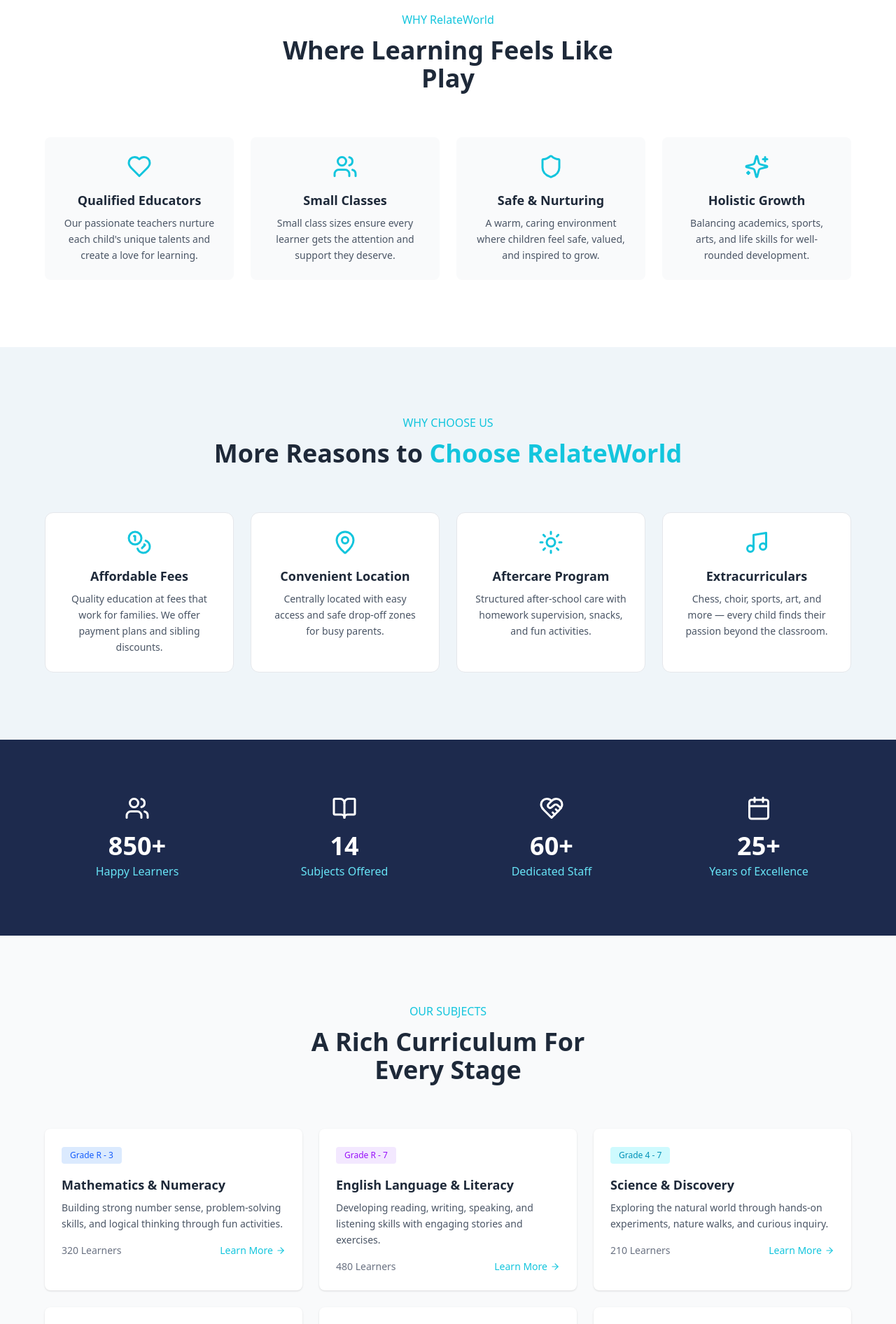
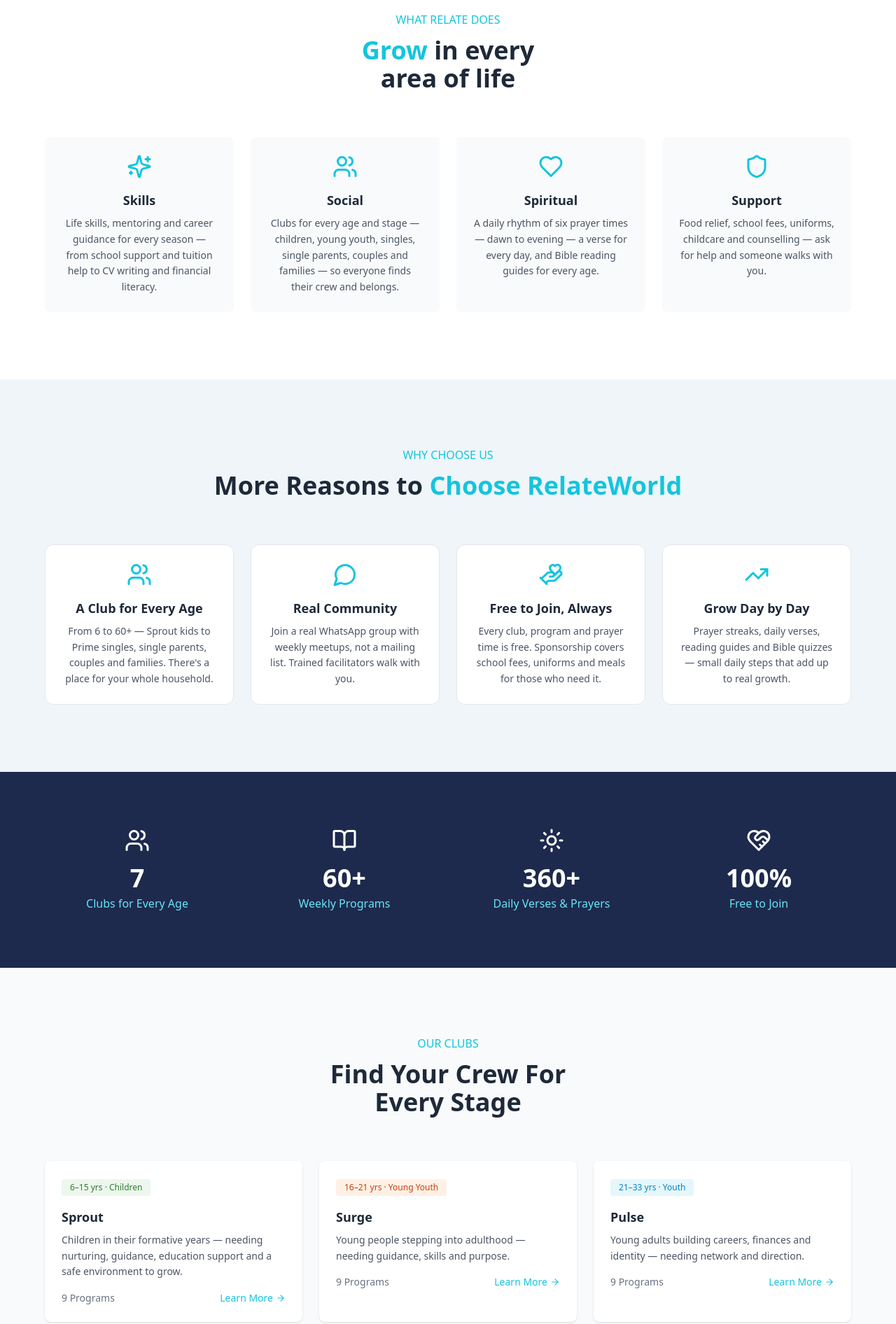
Before and after one commit to Kummirai/learnmore, a Next.js app: page / in a window 1280 px wide. Shown: the part 880-2772 px from the top of the page at 70% size. Built offline with nearby package versions, Linux system fonts and the light colour scheme.

Commit message:
feat: update Courses, Hero, Learn, Stats, and WhyChooseUs components with new content and styling for enhanced user engagement

```diff
--- a/components/Courses.tsx
+++ b/components/Courses.tsx
@@ -4,45 +4,59 @@
 export default function Courses() {
     const courses = [
         {
-            title: "Mathematics & Numeracy",
-            description: "Building strong number sense, problem-solving skills, and logical thinking through fun activities.",
-            duration: "Grade R - 3",
-            students: 320,
-            color: "bg-blue-100 text-blue-600"
+            title: "Sprout",
+            description: "Children in their formative years — needing nurturing, guidance, education support and a safe environment to grow.",
+            duration: "6–15 yrs · Children",
+            students: 9,
+            color: "bg-[#4CAF50]/10 text-[#2E7D32]"
         },
         {
-            title: "English Language & Literacy",
-            description: "Developing reading, writing, speaking, and listening skills with engaging stories and exercises.",
-            duration: "Grade R - 7",
-            students: 480,
-            color: "bg-purple-100 text-purple-600"
+            title: "Surge",
+            description: "Young people stepping into adulthood — needing guidance, skills and purpose.",
+            duration: "16–21 yrs · Young Youth",
+            students: 9,
+            color: "bg-[#FF6B00]/10 text-[#C2410C]"
         },
         {
-            title: "Science & Discovery",
-            description: "Exploring the natural world through hands-on experiments, nature walks, and curious inquiry.",
-            duration: "Grade 4 - 7",
-            students: 210,
-            color: "bg-cyan-100 text-cyan-600"
+            title: "Pulse",
+            description: "Young adults building careers, finances and identity — needing network and direction.",
+            duration: "21–33 yrs · Youth",
+            students: 9,
+            color: "bg-[#00B4D8]/10 text-[#0284C7]"
         },
         {
-            title: "Creative Arts & Culture",
-            description: "Expressing imagination through painting, music, drama, dance, and cultural celebrations.",
-            duration: "Grade R - 7",
-            students: 380,
-            color: "bg-pink-100 text-pink-600"
+            title: "Prime",
+            description: "Mature singles thriving independently — needing community and purpose.",
+            duration: "33+ yrs · Singles",
+            students: 9,
+            color: "bg-[#6C2BD9]/10 text-[#4A148C]"
         },
         {
-            title: "Physical Education & Sport",
-            description: "Building teamwork, coordination, and healthy habits through games, athletics, and play.",
-            duration: "Grade R - 7",
-            students: 450,
-            color: "bg-orange-100 text-orange-600"
+            title: "Anchor",
+            description: "Single parents raising children alone — needing support, community and practical help.",
+            duration: "Parenting but single",
+            students: 10,
+            color: "bg-[#2E7D32]/10 text-[#14532D]"
         },
         {
-            title: "Life Skills & Social Studies",
-            description: "Learning about our world, community, values, and becoming responsible young citizens.",
-            duration: "Grade 1 - 7",
-            students: 290,
+            title: "Base",
+            description: "Couples building life together — needing support, connection and growth.",
+            duration: "Couples of any age",
+            students: 9,
+            color: "bg-[#E8A2B6]/20 text-[#9D174D]"
+        },
+        {
+            title: "Nexus",
+            description: "Families raising children — needing community, resources and stability.",
+            duration: "Families",
+            students: 9,
+            color: "bg-[#8A9A5B]/10 text-[#4D7C0F]"
+        },
+        {
+            title: "Not sure where you fit?",
+            description: "Message us and we'll help you find the right club for your season of life — every age is welcome.",
+            duration: "Everyone",
+            students: 0,
             color: "bg-ice-blue text-cyan"
         }
     ]
@@ -51,9 +65,9 @@
         <section className={"py-16 md:py-24 bg-gray-50 px-4"}>
             <div className={"max-w-6xl mx-auto"}>
                 <div className={"text-center mb-12 md:mb-16"}>
-                    <h4 className={"text-cyan font-medium mb-3"}>OUR SUBJECTS</h4>
+                    <h4 className={"text-cyan font-medium mb-3"}>OUR CLUBS</h4>
                     <h2 className={"text-3xl md:text-4xl font-semibold text-gray-800"}>
-                        A Rich Curriculum For <br className={"hidden sm:block"}/>
+                        Find Your Crew For <br className={"hidden sm:block"}/>
                         Every Stage
                     </h2>
                 </div>
@@ -68,8 +82,8 @@
                             <h3 className={"text-lg font-semibold text-gray-800 mb-2"}>{course.title}</h3>
                             <p className={"text-gray-600 text-sm leading-relaxed mb-4"}>{course.description}</p>
                             <div className={"flex items-center justify-between"}>
-                                <span className={"text-sm text-gray-500"}>{course.students} Learners</span>
-                                <Link href={"/subjects"}
+                                <span className={"text-sm text-gray-500"}>{course.students > 0 ? `${course.students} Programs` : ""}</span>
+                                <Link href={i === courses.length - 1 ? "/enroll" : `/${course.title.toLowerCase()}`}
                                       className={"text-cyan text-sm font-medium flex items-center gap-1 hover:gap-2 transition-all"}>
                                     Learn More <LuArrowRight/>
                                 </Link>
--- a/components/EnrollCta.tsx
+++ b/components/EnrollCta.tsx
@@ -7,11 +7,11 @@
     >
       <div className={"max-w-4xl mx-auto py-20 text-center"}>
         <h2 className={"text-3xl md:text-4xl font-bold text-white mb-4"}>
-          Ready to Join the RelateWorld Family?
+          Find Your Crew. Grow in Every Area of Life.
         </h2>
         <p className={"text-cyan-light text-lg mb-8 max-w-2xl mx-auto"}>
-          Give your child the gift of a quality education in a nurturing,
-          vibrant environment. Enrollment is open for Grade R to Grade 7.
+          Skills, social and spiritual growth — all in one community. Clubs for
+          every age and season of life, and it&apos;s 100% free to join.
         </p>
         <div className={"flex items-center justify-center gap-4 flex-wrap"}>
           <Link
@@ -20,16 +20,18 @@
               "bg-cyan text-navy py-3 px-10 text-lg font-semibold hover:bg-cyan-dark transition-colors"
             }
           >
-            Enroll Your Child
+            Join a Club
           </Link>
-          <Link
-            href={"/contact"}
+          <a
+            href={"https://wa.me/27782677436"}
+            target={"_blank"}
+            rel={"noopener noreferrer"}
             className={
               "bg-white/20 text-white py-3 px-10 text-lg font-medium hover:bg-white/30 transition-colors backdrop-blur-sm border border-white/30"
             }
           >
-            Request a Callback
-          </Link>
+            Chat on WhatsApp
+          </a>
         </div>
       </div>
     </section>
--- a/components/Hero.tsx
+++ b/components/Hero.tsx
@@ -4,11 +4,16 @@
 export default function Hero() {
   return (
     <PageHero
-      title={"Relate"}
-      tagline={"Nurturing young minds for a bright future."}
+      title={"Grow"}
+      tagline={"in every area of life"}
       description={
-        "A loving, vibrant primary school for learners from Grade R to Grade 7 — where every child discovers their potential through quality education, creative play and lifelong friendships."
+        "Share your gifts. Connect with your community. Deepen your faith. Relate brings it all together."
       }
+      chips={[
+        { label: "Skills" },
+        { label: "Social" },
+        { label: "Spiritual" },
+      ]}
       watermark={"R–7"}
       actions={
         <>
--- a/components/Learn.tsx
+++ b/components/Learn.tsx
@@ -3,28 +3,28 @@
 export default function Learn() {
   const features = [
     {
-      icon: <LuHeart className={"text-4xl text-cyan"} />,
-      title: "Qualified Educators",
+      icon: <LuSparkles className={"text-4xl text-cyan"} />,
+      title: "Skills",
       description:
-        "Our passionate teachers nurture each child's unique talents and create a love for learning.",
+        "Life skills, mentoring and career guidance for every season — from school support and tuition help to CV writing and financial literacy.",
     },
     {
       icon: <LuUsers className={"text-4xl text-cyan"} />,
-      title: "Small Classes",
+      title: "Social",
       description:
-        "Small class sizes ensure every learner gets the attention and support they deserve.",
+        "Clubs for every age and stage — children, young youth, singles, single parents, couples and families — so everyone finds their crew and belongs.",
+    },
+    {
+      icon: <LuHeart className={"text-4xl text-cyan"} />,
+      title: "Spiritual",
+      description:
+        "A daily rhythm of six prayer times — dawn to evening — a verse for every day, and Bible reading guides for every age.",
     },
     {
       icon: <LuShield className={"text-4xl text-cyan"} />,
-      title: "Safe & Nurturing",
+      title: "Support",
       description:
-        "A warm, caring environment where children feel safe, valued, and inspired to grow.",
-    },
-    {
-      icon: <LuSparkles className={"text-4xl text-cyan"} />,
-      title: "Holistic Growth",
-      description:
-        "Balancing academics, sports, arts, and life skills for well-rounded development.",
+        "Food relief, school fees, uniforms, childcare and counselling — ask for help and someone walks with you.",
     },
   ];
 
@@ -32,10 +32,11 @@
     <section className={"py-16 md:py-24 bg-white px-4"}>
       <div className={"max-w-6xl mx-auto"}>
         <div className={"text-center mb-12 md:mb-16"}>
-          <h4 className={"text-cyan font-medium mb-3"}>WHY RelateWorld</h4>
+          <h4 className={"text-cyan font-medium mb-3"}>WHAT RELATE DOES</h4>
           <h2 className={"text-3xl md:text-4xl font-semibold text-gray-800"}>
-            Where Learning Feels Like <br className={"hidden sm:block"} />
-            Play
+            <span className={"text-cyan"}>Grow</span> in every{" "}
+            <br className={"hidden sm:block"} />
+            area of life
           </h2>
         </div>
         <div className={"grid grid-cols-1 sm:grid-cols-2 lg:grid-cols-4 gap-6"}>
--- a/components/Stats.tsx
+++ b/components/Stats.tsx
@@ -1,11 +1,11 @@
-import {LuUsers, LuBookOpen, LuHeartHandshake, LuCalendar} from "react-icons/lu";
+import {LuUsers, LuBookOpen, LuHeartHandshake, LuSun} from "react-icons/lu";
 
 export default function Stats() {
     const stats = [
-        {icon: <LuUsers className={"text-4xl"}/>, value: "850+", label: "Happy Learners"},
-        {icon: <LuBookOpen className={"text-4xl"}/>, value: "14", label: "Subjects Offered"},
-        {icon: <LuHeartHandshake className={"text-4xl"}/>, value: "60+", label: "Dedicated Staff"},
-        {icon: <LuCalendar className={"text-4xl"}/>, value: "25+", label: "Years of Excellence"}
+        {icon: <LuUsers className={"text-4xl"}/>, value: "7", label: "Clubs for Every Age"},
+        {icon: <LuBookOpen className={"text-4xl"}/>, value: "60+", label: "Weekly Programs"},
+        {icon: <LuSun className={"text-4xl"}/>, value: "360+", label: "Daily Verses & Prayers"},
+        {icon: <LuHeartHandshake className={"text-4xl"}/>, value: "100%", label: "Free to Join"}
     ]
 
     return (
--- a/components/WhyChooseUs.tsx
+++ b/components/WhyChooseUs.tsx
@@ -1,30 +1,30 @@
-import { LuCoins, LuMapPin, LuSun, LuMusic } from "react-icons/lu";
+import { LuHandHeart, LuUsers, LuMessageCircle, LuTrendingUp } from "react-icons/lu";
 
 export default function WhyChooseUs() {
   const points = [
     {
-      icon: <LuCoins className={"text-4xl text-cyan"} />,
-      title: "Affordable Fees",
+      icon: <LuUsers className={"text-4xl text-cyan"} />,
+      title: "A Club for Every Age",
       description:
-        "Quality education at fees that work for families. We offer payment plans and sibling discounts.",
+        "From 6 to 60+ — Sprout kids to Prime singles, single parents, couples and families. There's a place for your whole household.",
     },
     {
-      icon: <LuMapPin className={"text-4xl text-cyan"} />,
-      title: "Convenient Location",
+      icon: <LuMessageCircle className={"text-4xl text-cyan"} />,
+      title: "Real Community",
       description:
-        "Centrally located with easy access and safe drop-off zones for busy parents.",
+        "Join a real WhatsApp group with weekly meetups, not a mailing list. Trained facilitators walk with you.",
     },
     {
-      icon: <LuSun className={"text-4xl text-cyan"} />,
-      title: "Aftercare Program",
+      icon: <LuHandHeart className={"text-4xl text-cyan"} />,
+      title: "Free to Join, Always",
       description:
-        "Structured after-school care with homework supervision, snacks, and fun activities.",
+        "Every club, program and prayer time is free. Sponsorship covers school fees, uniforms and meals for those who need it.",
     },
     {
-      icon: <LuMusic className={"text-4xl text-cyan"} />,
-      title: "Extracurriculars",
+      icon: <LuTrendingUp className={"text-4xl text-cyan"} />,
+      title: "Grow Day by Day",
       description:
-        "Chess, choir, sports, art, and more — every child finds their passion beyond the classroom.",
+        "Prayer streaks, daily verses, reading guides and Bible quizzes — small daily steps that add up to real growth.",
     },
   ];
 
```
